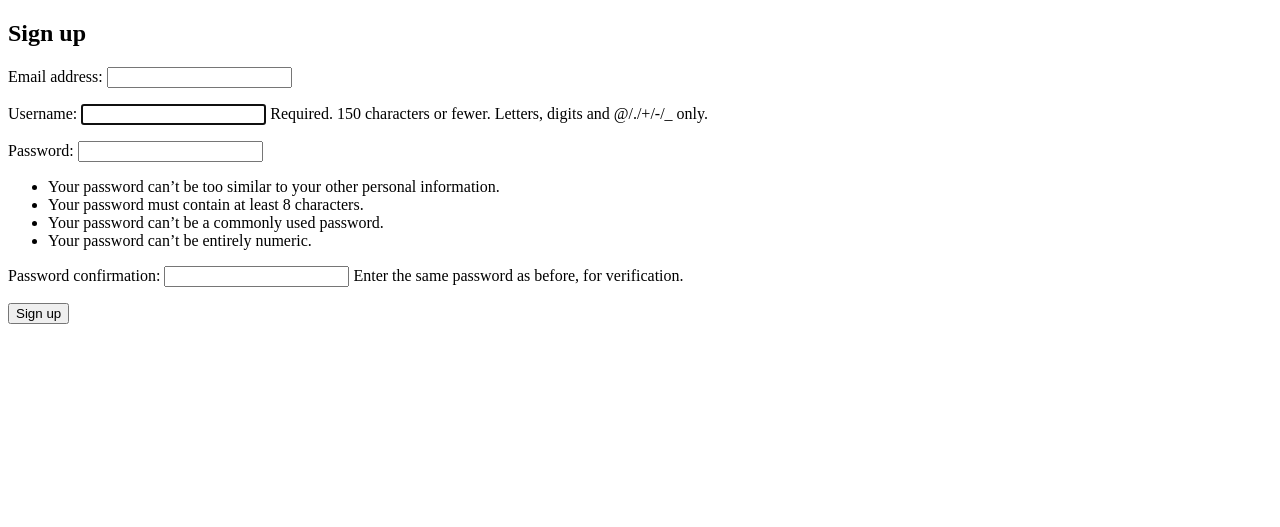
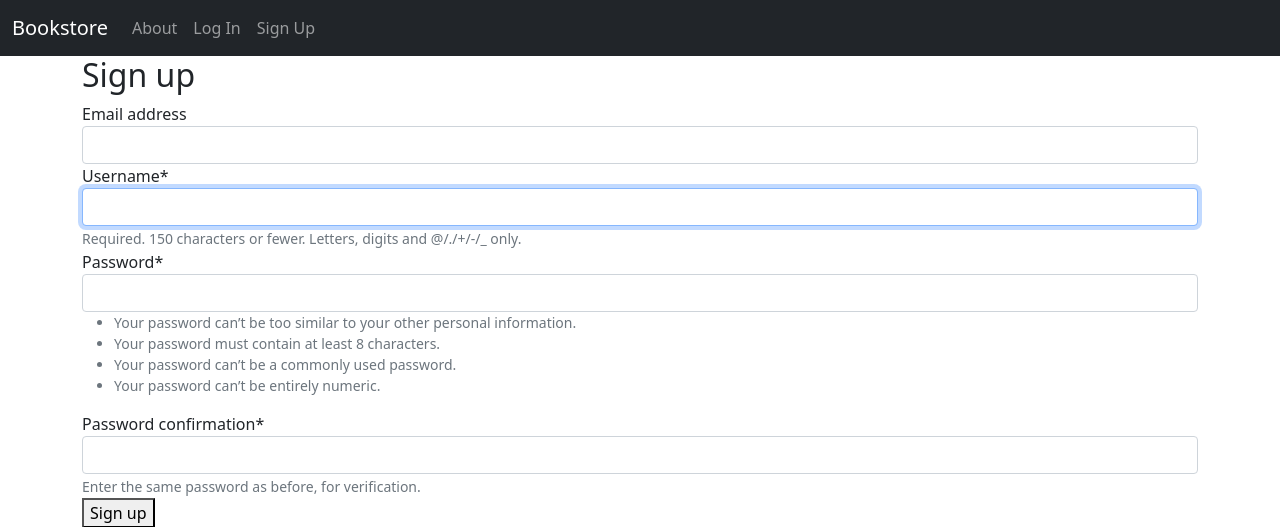
Before and after one commit to fersus85/django_for_profi, a Django app: page /accounts/signup in a window 1280 px wide. Shown: the top 527 px of the page. Run offline with Django 4.2, Linux system fonts and the light colour scheme; some libraries are stand-ins or nearby versions.

Commit message:
add bootstrap, aboutpage, crispy_forms

```diff
--- a/pages/templates/_base.html
+++ b/pages/templates/_base.html
@@ -1,14 +1,49 @@
 <!-- templates/_base.html -->
+{% load static %}
 <!DOCTYPE html>
-<html lang="en">
+<html>
 <head>
-    <meta charset="UTF-8">
-    <title>{% block title %} Bookstore {% endblock title%}</title>
+  <meta charset="utf-8">
+  <title>{% block title %}Bookstore{% endblock title %}</title>
+  <!-- Bootstrap CSS -->
+  <link href="https://cdn.jsdelivr.net/npm/bootstrap@5.1.3/dist/css/bootstrap.min.css" rel="stylesheet" integrity="sha384-1BmE4kWBq78iYhFldvKuhfTAU6auU8tT94WrHftjDbrCEXSU1oBoqyl2QvZ6jIW3" crossorigin="anonymous">
+  <!-- CSS -->
+  <link rel="stylesheet" href="{% static 'css/base.css' %}">
 </head>
 <body>
-    <div class="container">
-      {% block content %}
-      {% endblock content %}
+  <nav class="navbar navbar-expand-md navbar-dark fixed-top bg-dark">
+    <div class="container-fluid">
+      <a class="navbar-brand" href="{% url 'home' %}">Bookstore</a>
+      <button class="navbar-toggler" type="button" data-bs-toggle="collapse" data-bs-target="#navbarCollapse" aria-controls="navbarCollapse" aria-expanded="false" aria-label="Toggle navigation">
+        <span class="navbar-toggler-icon"></span>
+      </button>
+      <div class="collapse navbar-collapse" id="navbarCollapse">
+        <ul class="navbar-nav me-auto mb-2 mb-md-0">
+          <li class="nav-item">
+            <a class="nav-link" href="{% url 'about' %}">About</a>
+          </li>
+          {% if user.is_authenticated %}
+          <li class="nav-item">
+            <a class="nav-link" href="{% url 'logout' %}">Log Out</a>
+          </li>
+          {% else %}
+          <li class="nav-item">
+            <a class="nav-link" href="{% url 'login' %}">Log In</a>
+          </li>
+          <li class="nav-item">
+            <a class="nav-link" href="{% url 'signup' %}">Sign Up</a>
+          </li>
+          {% endif %}
+        </ul>
+      </div>
     </div>
+  </nav>
+  <div class="container">
+    {% block content %}
+    {% endblock content %}
+  </div>
+  <script src="https://cdn.jsdelivr.net/npm/bootstrap@5.1.3/dist/js/bootstrap.bundle.min.js" integrity="sha384-ka7Sk0Gln4gmtz2MlQnikT1wXgYsOg+OMhuP+IlRH9sENBO0LRn5q+8nbTov4+1p" crossorigin="anonymous"></script>
+  <!-- JavaScript -->
+  <script src="{% static 'js/base.js' %}"></script>
 </body>
 </html>
--- a/pages/templates/home.html
+++ b/pages/templates/home.html
@@ -1,9 +1,11 @@
 <!-- templates/home.html -->
 {% extends '_base.html' %}
-
+{% load static %}
 {% block title %} Home {% endblock title%}
 {% block content %}
     <h1>Homepage</h1>
+    <h1> Homepage </h1>
+    <img class="sea" src="{% static 'images/fp.jpg'%}">
 {% if user.is_authenticated %}
     Hi {{ user.email }}!
     <p> <a href="{% url 'logout' %}"> Log out </a> </p>
--- a/pages/templates/registration/login.html
+++ b/pages/templates/registration/login.html
@@ -1,12 +1,12 @@
 <!-- templates/home.html -->
 {% extends '_base.html' %}
-
+{% load crispy_forms_tags %}
 {% block title %} log in {% endblock title%}
 {% block content %}
   <h2> Log in </h2>
   <form method="post">
     {% csrf_token %}
-    {{ form.as_p }}
+    {{ form|crispy }}
     <button type="submit"> Log in </button>
   </form>
 {% endblock content %}
--- a/pages/templates/registration/signup.html
+++ b/pages/templates/registration/signup.html
@@ -1,12 +1,13 @@
 <!-- templates/home.html -->
 {% extends '_base.html' %}
-
+{% load crispy_forms_tags %}
 {% block title %} Sign up {% endblock title%}
 {% block content %}
+<h1>dsfsdgsdg</h1>
   <h2> Sign up </h2>
   <form method="post">
     {% csrf_token %}
-    {{ form.as_p }}
+    {{ form|crispy}}
     <button type="submit"> Sign up </button>
   </form>
 {% endblock content %}
--- a/pages/urls.py
+++ b/pages/urls.py
@@ -1,7 +1,8 @@
 from django.urls import path
-from .views import HomePageView
+from .views import HomePageView, AboutPageView
 
 
 urlpatterns = [
     path('', HomePageView.as_view(), name='home'),
+    path('about/', AboutPageView.as_view(), name='about')
 ]
--- a/pages/views.py
+++ b/pages/views.py
@@ -5,3 +5,7 @@
 # Create your views here.
 class HomePageView(TemplateView):
     template_name = 'home.html'
+
+
+class AboutPageView(TemplateView):
+    template_name = 'about.html'
--- /dev/null
+++ b/static/css/base.css
@@ -0,0 +1,9 @@
+/*static/css/base.css*/
+
+h1 {
+    color: red;
+}
+.sea {
+    height: 300px;
+    width: auto;
+}
--- /dev/null
+++ b/static/js/base.js
@@ -0,0 +1 @@
+console.log('js here!')
```
Also changed, not shown: config/settings.py (+13 -2 lines), pages/templates/about.html (added, +7 -0 lines), pages/tests.py (+21 -2 lines), static/images/fp.jpg (added), 2 other files.
